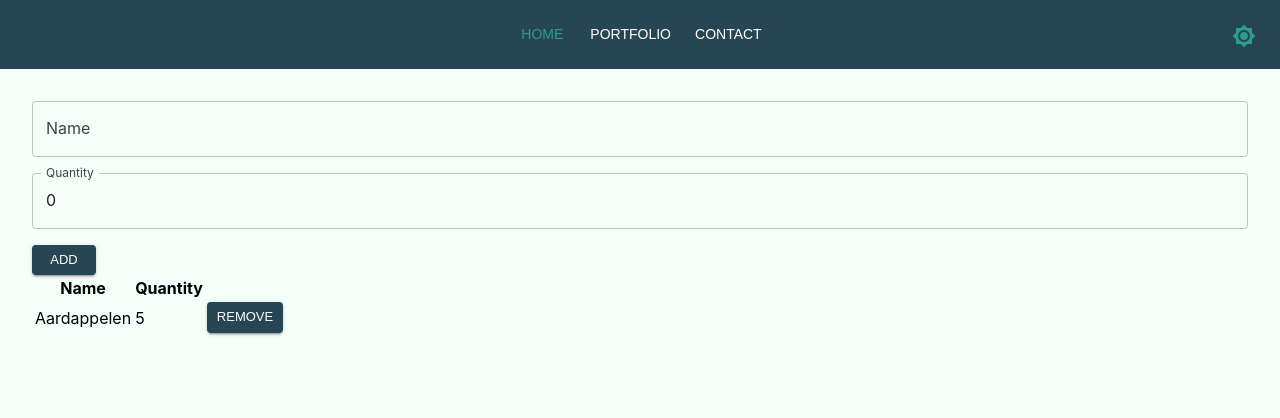
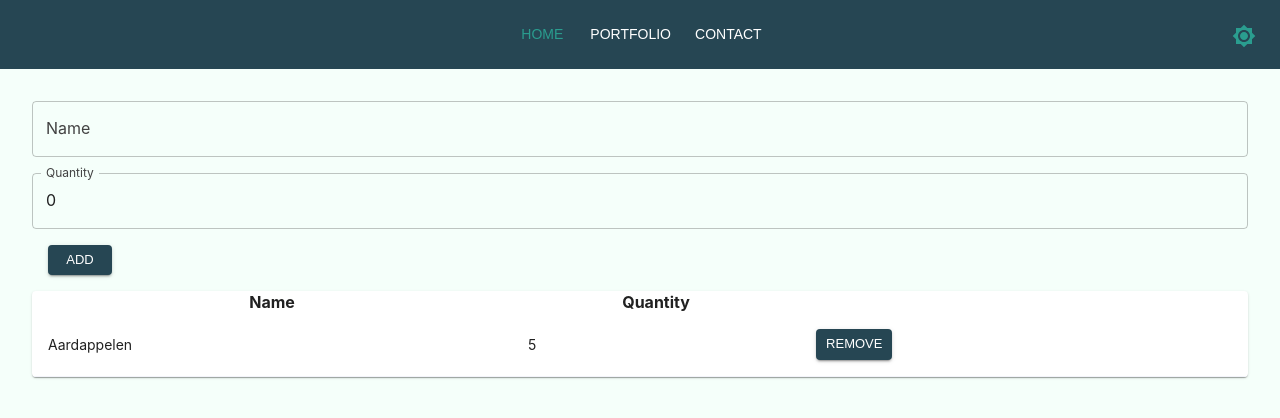
Before and after one commit to Alex-Van-Dijck/Portfolio-react, a React (Create React App) app: page /Portfolio/Shoppinglist in a window 1280 px wide. Shown: the top 418 px of the page. Built offline with nearby package versions, Linux system fonts and the light colour scheme; the HTML template or start-up script is replaced by a standard one.

Commit message:
ShoppingList styled w/ mui

```diff
--- a/src/components/labos/ShoppingList/ShoppingList.tsx
+++ b/src/components/labos/ShoppingList/ShoppingList.tsx
@@ -1,6 +1,6 @@
 import React, { useState,useEffect } from "react";
 import styles from "./shoppingList.module.css";
-import {Alert, Button,TextField} from '@mui/material';
+import {Alert, Button,TextField,Table,TableHead,TableBody,TableCell,TableRow, TableContainer,Paper} from '@mui/material';
 
 interface shoppingListItem{
     name:string,
@@ -60,34 +60,36 @@ const ShoppingList = () =>{
                 <TextField label="Name" placeholder="Name" value={name} onChange={(event)=>{setName(event.target.value)}}/>
                 <TextField type="number" label="Quantity" placeholder="Quantity" value={quantity} onChange={(event)=>{setQuantity(parseInt(event.target.value))}}/>
             </div>
-            <Button variant="contained" size='small' onClick={handleAdd}>Add</Button>
+            <Button variant="contained" size='small' onClick={handleAdd} sx={{m:2}}>Add</Button>
 
-            <table>
-                <thead>
-                    <tr>
+            <TableContainer component={Paper}>
+            <Table>
+                <TableHead>
+                    <TableRow>
                         <th>Name</th>
                         <th>Quantity</th>
                         <th></th>
-                    </tr>
-                </thead>
+                    </TableRow>
+                </TableHead>
                 <tbody>
                     {
                         shoppingList.map((item,index)=>(
-                            <tr>
-                                <td>
+                            <TableRow>
+                                <TableCell>
                                     {item.name}
-                                </td>
-                                <td>
+                                </TableCell>
+                                <TableCell>
                                     {item.quantity}
-                                </td>
-                                <td>
+                                </TableCell>
+                                <TableCell>
                                     <Button variant="contained" size='small' onClick={()=>{removeItem(index)}}>Remove</Button>
-                                </td>
-                            </tr>
+                                </TableCell>
+                            </TableRow>
                         ))
                     }
                 </tbody>
-            </table>
+            </Table>
+            </TableContainer>
         </div>
     )
 }
--- a/src/components/labos/ShoppingList/shoppingList.module.css
+++ b/src/components/labos/ShoppingList/shoppingList.module.css
@@ -2,7 +2,6 @@
     display:flex;
     flex-direction: column;
     gap:1rem;
-    margin-bottom: 1rem;
 }
 .container{
     margin:2rem;
```
